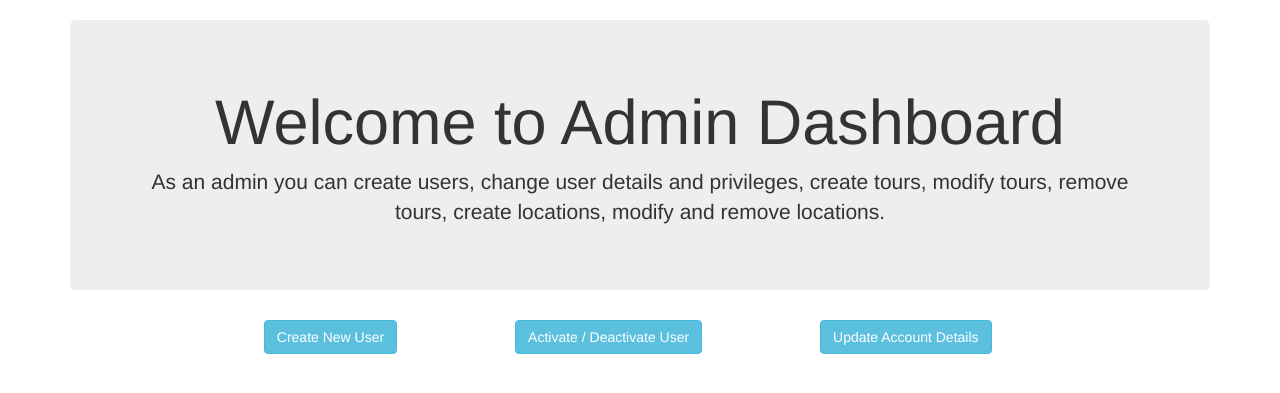
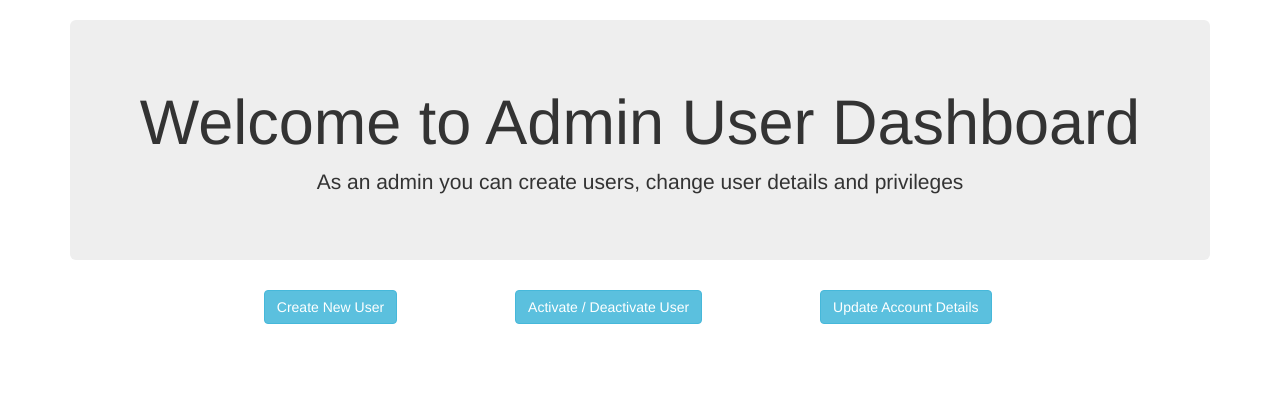
Before and after one commit to AbdulShaghasi/SEPM-PROJECT, a PHP site: page /admin-dash/user/user-dash.php in a window 1280 px wide. Shown: the part 52-445 px from the top of the page. Run offline with PHP 8.4, Linux system fonts and the light colour scheme.

Commit message:
fixed a few bugs

```diff
--- a/admin-dash/tour/new-tour.php
+++ b/admin-dash/tour/new-tour.php
@@ -23,8 +23,9 @@ if (isset($_POST['tourName'])) {
   $q = "INSERT INTO tours (tour_name, tour_type, duration, location)
   VALUES ('$tourName','$tourType','$duration','$allLocations')";
   mysqli_query($db, $q) or die(mysqli_error($db));
+  $success = "success";
 }
-$success = "success";
+
 if (isset($success) == true) {
   echo "<div class=\"alert alert-success alert-dismissible fade in\">";
   echo "<a href=\"#\" class=\"close\" data-dismiss=\"alert\" aria-label=\"close\">&times;</a>";
--- a/admin-dash/user/update-details.php
+++ b/admin-dash/user/update-details.php
@@ -51,8 +51,9 @@ if (isset($_POST['username'])) {
                                         contact_num='$contact_num',
                                         expiry_date='$expiry_date' WHERE username='$username'";
     $applynewdetails = mysqli_query($db, $newdetails) or die(mysqli_error($db));
+    $success = "success";
 }
-$success = "success";
+
 
 if (isset($success) == true) {
     echo "<div class=\"alert alert-success alert-dismissible fade in\">";
--- a/admin-dash/user/user-dash.php
+++ b/admin-dash/user/user-dash.php
@@ -6,8 +6,8 @@ include('../nav.inc');
 
 <div class="container">
     <div class="jumbotron">
-        <h1 style="text-align: center;">Welcome to Admin Dashboard</h1>
-        <p style="text-align: center;">As an admin you can create users, change user details and privileges, create tours, modify tours, remove tours, create locations, modify and remove locations.</p>
+        <h1 style="text-align: center;">Welcome to Admin User Dashboard</h1>
+        <p style="text-align: center;">As an admin you can create users, change user details and privileges</p>
     </div>
     <a href="create-user.php" style="margin-left: 17%" class="btn btn-info" role="button">Create New User</a>
     <a href="activation.php" style="margin-left: 10%" class="btn btn-info" role="button">Activate / Deactivate User</a>
--- a/users-dash/booked-tours.php
+++ b/users-dash/booked-tours.php
@@ -15,8 +15,8 @@ $q= "SELECT * FROM bookings WHERE user_id = '$userID'";
       while ($row = mysqli_fetch_row($result)) {
         $bookingID = $row[0];
         $tourID = $row[1];
-        $_POST['tourid']
-        $bookingDate = $row[3];
+        $_POST['tourid'];
+      //  $bookingDate = $row[3];
 
 
       }
```
Also changed, not shown: login.php (+9 -5 lines).
